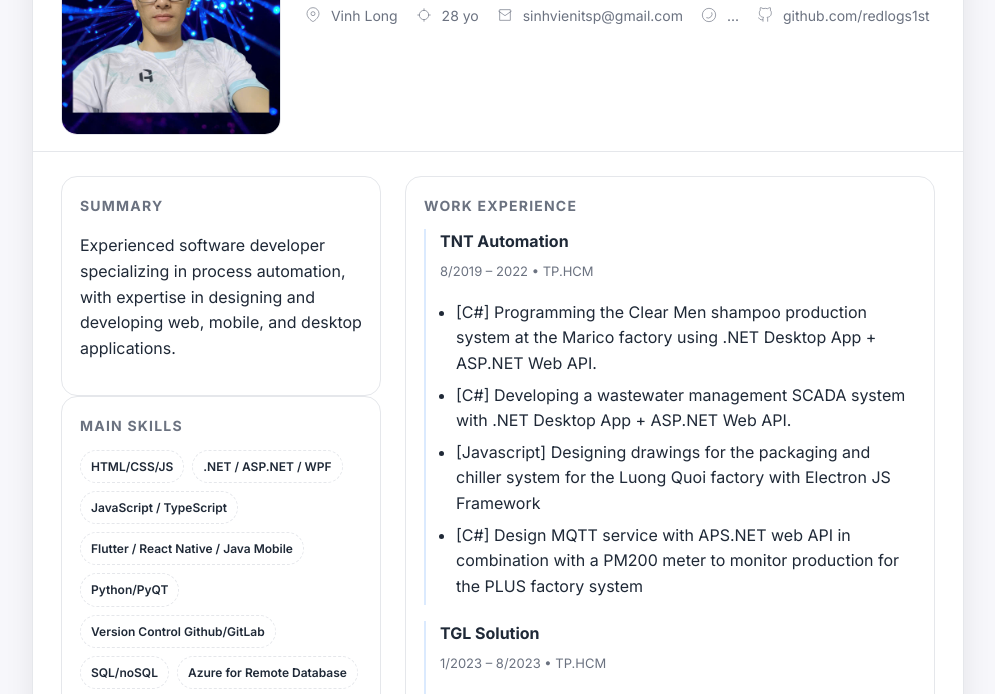
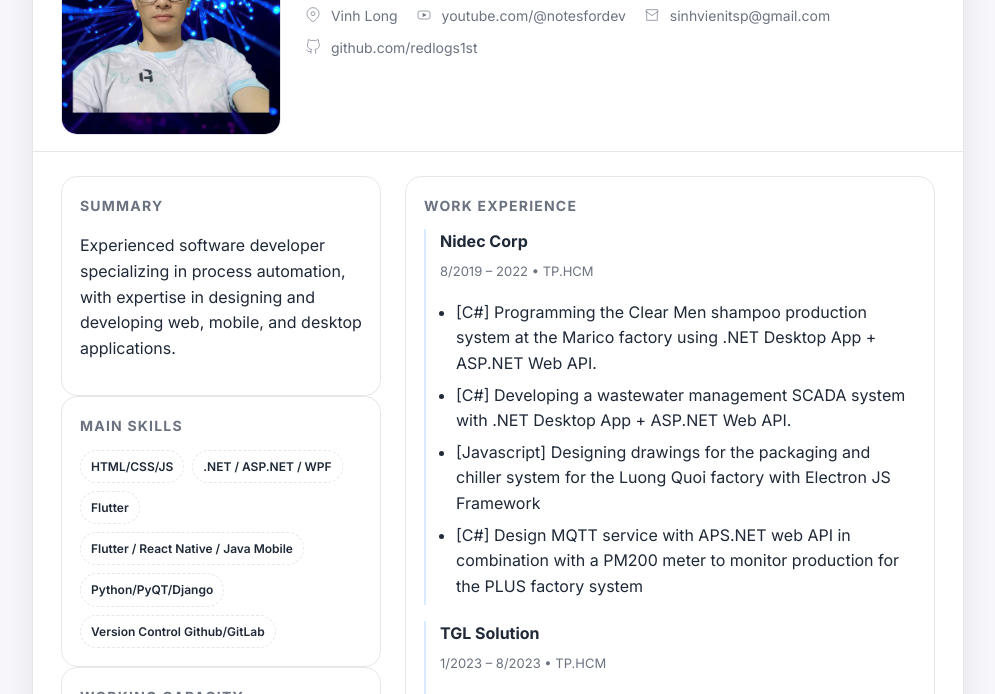
Before and after one commit to redlogs1st/resume, a plain HTML site: page index.html in a window 1280 px wide. Shown: the part 227-921 px from the top of the page, without its empty margins (142-1137 px from the left). Drawn offline with nearby package versions, Linux system fonts and the light colour scheme.

```diff
--- a/index.html
+++ b/index.html
@@ -354,14 +354,14 @@
                 Vinh Long
               </div>
               <div>
-                <svg viewBox="0 0 24 24" fill="none" stroke="currentColor">
-                  <path d="M22 12h-4" />
-                  <path d="M2 12h4" />
-                  <path d="M12 2v4" />
-                  <path d="M12 22v-4" />
-                  <circle cx="12" cy="12" r="7" />
-                </svg>
-                28 yo
+               <svg viewBox="0 0 24 24" fill="none" stroke="currentColor" width="24" height="24">
+  <!-- Outer rounded rectangle (YouTube player shape) -->
+  <rect x="3" y="6" width="18" height="12" rx="3" ry="3" />
+  <!-- Play triangle -->
+  <path d="M10 9 L16 12 L10 15 Z" fill="currentColor" stroke="none" />
+</svg>
+
+                youtube.com/@notesfordev
               </div>
               <div>
                 <svg viewBox="0 0 24 24" fill="none" stroke="currentColor">
@@ -370,7 +370,7 @@
                 </svg>
                 sinhvienitsp@gmail.com
               </div>
-              <div>
+              <!-- <div>
                 <svg viewBox="0 0 24 24" fill="none" stroke="currentColor">
                   <path
                     d="M22 12.07A10 10 0 1 1 11.93 2 10 10 0 0 1 22 12.07z"
@@ -378,7 +378,7 @@
                   <path d="M16 8a6 6 0 0 1-8 8" />
                 </svg>
                 ...
-              </div>
+              </div> -->
               <div>
                 <svg viewBox="0 0 24 24" fill="none" stroke="currentColor">
                   <path
@@ -408,14 +408,10 @@
               <div class="tag-list">
                 <span class="tag">HTML/CSS/JS</span>
                 <span class="tag">.NET / ASP.NET / WPF</span>
-                <span class="tag">JavaScript / TypeScript </span>
+                <span class="tag">Flutter</span>
                 <span class="tag">Flutter / React Native / Java Mobile</span>
-                <span class="tag">Python/PyQT</span>
+                <span class="tag">Python/PyQT/Django</span>
                 <span class="tag">Version Control Github/GitLab </span>
-                <span class="tag">SQL/noSQL</span>
-                <span class="tag">Azure for Remote Database</span>
-                <span class="tag">REStful API/ERP Integration</span>
-                <span class="tag">Deployment</span>
               </div>
             </section>
 
@@ -475,7 +471,8 @@
               <ul style="margin: 0; padding-left: 18px">
                 <li>Phone: 0971340629</li>
                 <li>Email: sinhvienitsp@gmail.com</li>
-                <li>Address: An Quy, Vĩnh Long (formerly Bến Tre)</li>
+                <li>Youtube: youtube.com/@notesfordev</li>
+                <li>Address: An Qui, Vĩnh Long (formerly Bến Tre)</li>
               </ul>
             </section>
           </aside>
@@ -486,7 +483,7 @@
               <h3>Work experience</h3>
               <div class="timeline">
                 <article class="item">
-                  <h4>TNT Automation</h4>
+                  <h4>Nidec Corp</h4>
                   <div class="when">8/2019 – 2022 • TP.HCM</div>
                   <ul>
                     <li>
```
